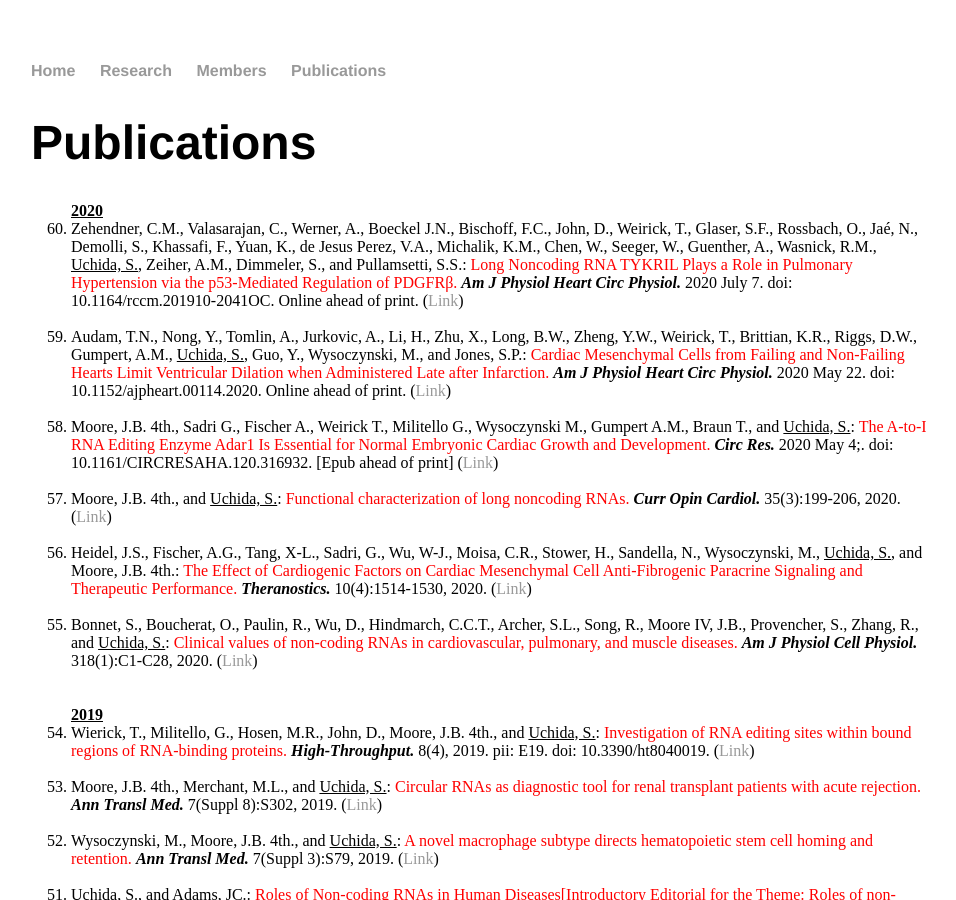
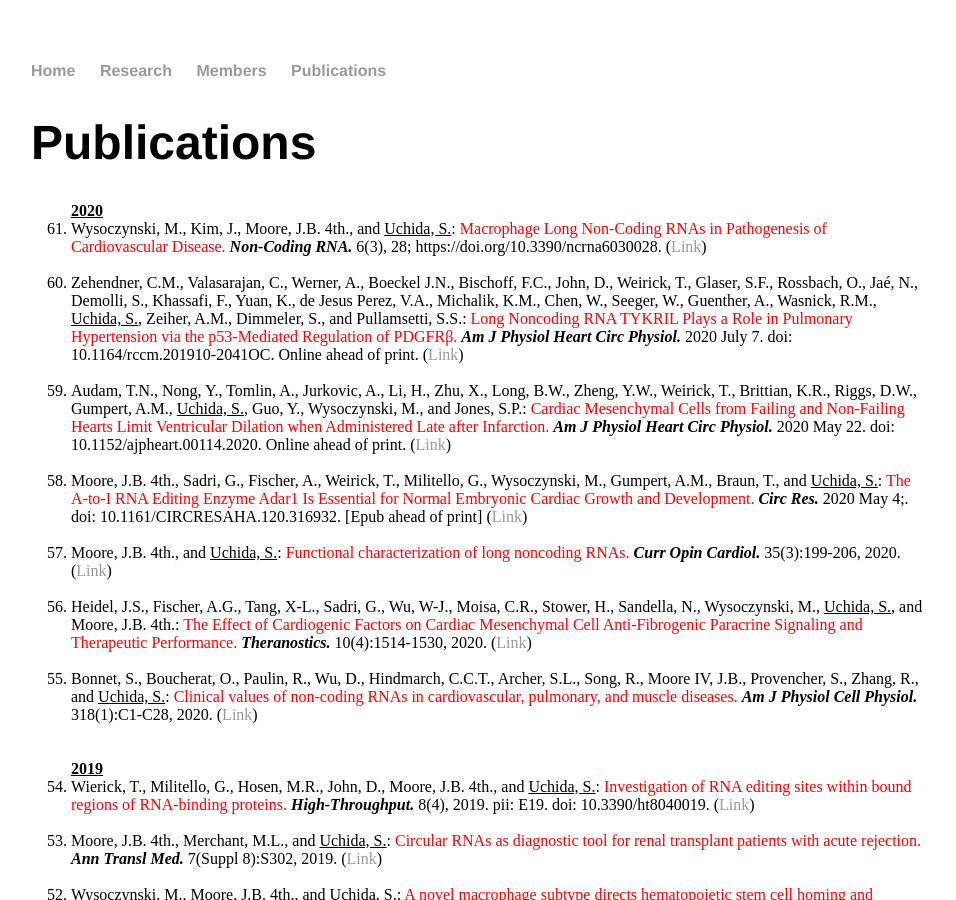
Before and after one commit to heartlncrna/heartlncrna.github.io, a Jekyll site: the page publications/pub_list.html, which Jekyll copies as it is, in a window 1280 px wide and 900 px high. Shown: the whole window, without its empty margins (161-1117 px from the left). Built offline with Jekyll 4.4.1, drawn with Linux system fonts in a browser that asks for light colours.

Commit message:
Update pub_list.html

```diff
--- a/publications/pub_list.html
+++ b/publications/pub_list.html
@@ -28,13 +28,16 @@
 			<ol reversed="reversed">
 
 			<strong><u> 2020 </u></strong>
+				<li>Wysoczynski, M., Kim, J., Moore, J.B. 4th., and <u>Uchida, S.</u>: <font color="red">Macrophage Long Non-Coding RNAs in Pathogenesis of Cardiovascular Disease.</font> <b><i>Non-Coding RNA. </i></b> 6(3), 28; https://doi.org/10.3390/ncrna6030028. (<a href="https://www.mdpi.com/2311-553X/6/3/28">Link</span></a>)</li>
+			<br>
+
 				<li>Zehendner, C.M., Valasarajan, C., Werner, A., Boeckel J.N., Bischoff, F.C., John, D., Weirick, T., Glaser, S.F., Rossbach, O., Jaé, N., Demolli, S., Khassafi, F., Yuan, K., de Jesus Perez, V.A., Michalik, K.M., Chen, W., Seeger, W., Guenther, A., Wasnick, R.M., <u>Uchida, S.</u>, Zeiher, A.M., Dimmeler, S., and Pullamsetti, S.S.: <font color="red"> Long Noncoding RNA TYKRIL Plays a Role in Pulmonary Hypertension via the p53-Mediated Regulation of PDGFRβ.</font> <b><i>Am J Physiol Heart Circ Physiol. </i></b>2020 July 7. doi: 10.1164/rccm.201910-2041OC. Online ahead of print. (<a href="https://www.atsjournals.org/doi/abs/10.1164/rccm.201910-2041OC">Link</span></a>)</li>
 			<br>
 
 				<li>Audam, T.N., Nong, Y., Tomlin, A., Jurkovic, A., Li, H., Zhu, X., Long, B.W., Zheng, Y.W., Weirick, T., Brittian, K.R., Riggs, D.W., Gumpert, A.M., <u>Uchida, S.</u>, Guo, Y., Wysoczynski, M., and Jones, S.P.: <font color="red"> Cardiac Mesenchymal Cells from Failing and Non-Failing Hearts Limit Ventricular Dilation when Administered Late after Infarction.</font> <b><i>Am J Physiol Heart Circ Physiol. </i></b>2020 May 22. doi: 10.1152/ajpheart.00114.2020. Online ahead of print. (<a href="https://journals.physiology.org/doi/abs/10.1152/ajpheart.00114.2020">Link</span></a>)</li>
 			<br>
 
-				<li>Moore, J.B. 4th., Sadri G., Fischer A., Weirick T., Militello G., Wysoczynski M., Gumpert A.M., Braun T., and <u>Uchida, S.</u>: <font color="red">The A-to-I RNA Editing Enzyme Adar1 Is Essential for Normal Embryonic Cardiac Growth and Development.</font> <b><i>Circ Res. </i></b> 2020 May 4;. doi: 10.1161/CIRCRESAHA.120.316932. [Epub ahead of print] (<a href="https://www.ahajournals.org/doi/10.1161/CIRCRESAHA.120.316932">Link</span></a>)</li>
+				<li>Moore, J.B. 4th., Sadri, G., Fischer, A., Weirick, T., Militello, G., Wysoczynski, M., Gumpert, A.M., Braun, T., and <u>Uchida, S.</u>: <font color="red">The A-to-I RNA Editing Enzyme Adar1 Is Essential for Normal Embryonic Cardiac Growth and Development.</font> <b><i>Circ Res. </i></b> 2020 May 4;. doi: 10.1161/CIRCRESAHA.120.316932. [Epub ahead of print] (<a href="https://www.ahajournals.org/doi/10.1161/CIRCRESAHA.120.316932">Link</span></a>)</li>
 			<br>
 
 				<li>Moore, J.B. 4th., and <u>Uchida, S.</u>: <font color="red">Functional characterization of long noncoding RNAs.</font> <b><i>Curr Opin Cardiol. </i></b> 35(3):199-206, 2020. (<a href="https://journals.lww.com/co-cardiology/Abstract/publishahead/Functional_characterization_of_long_noncoding_RNAs.99023.aspx">Link</span></a>)</li>
```
